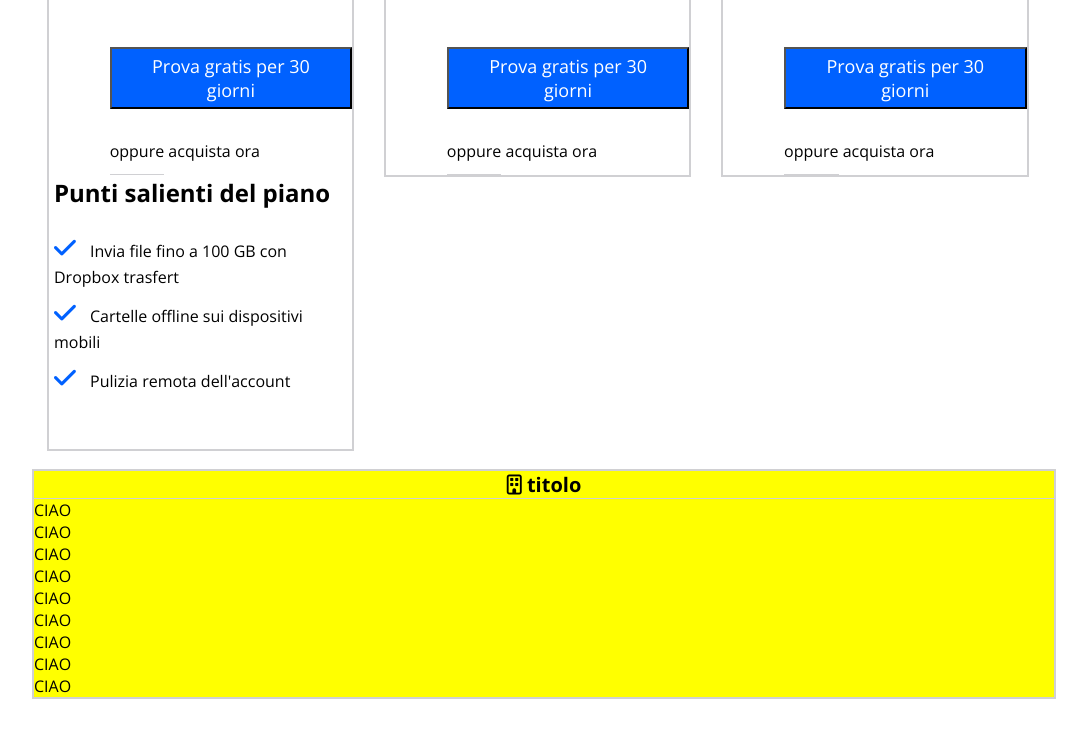
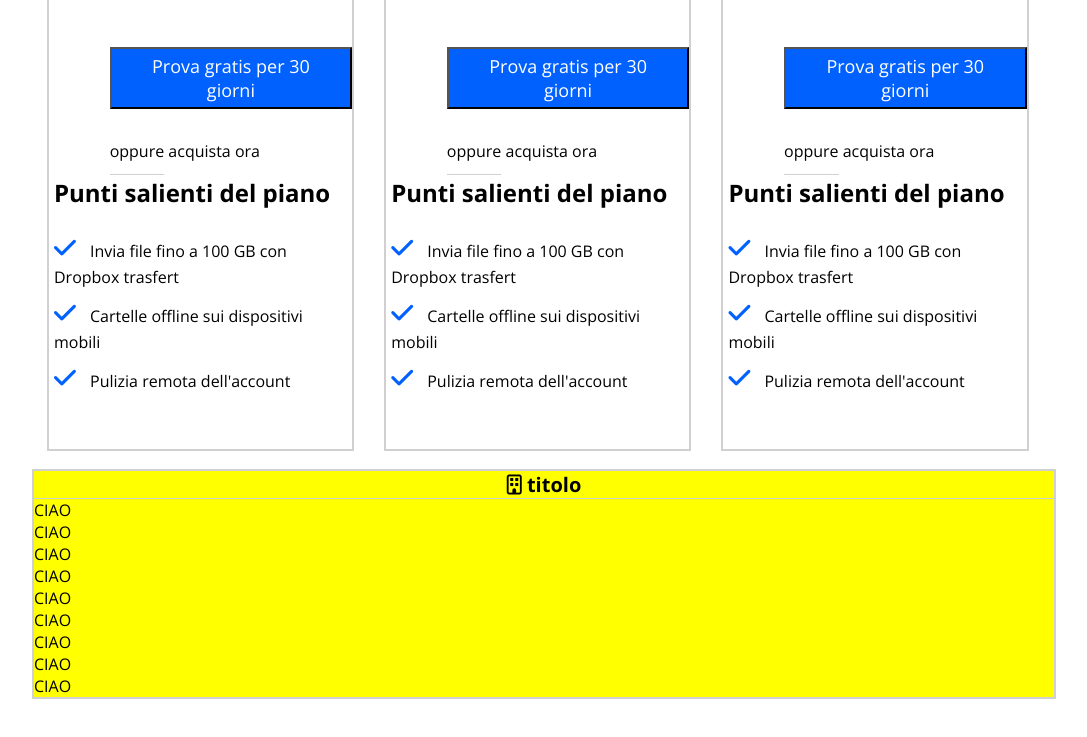
Before and after one commit to gabriele-annese/htmlcss-dropbox, a plain HTML site: page index.html in a window 1280 px wide. Shown: the part 1229-1966 px from the top of the page, without its empty margins (96-1183 px from the left). Drawn offline with nearby package versions, Linux system fonts and the light colour scheme.

Commit message:
add 3 column

```diff
--- a/index.html
+++ b/index.html
@@ -158,7 +158,7 @@
 
                 </div>
 
-            <!-- colum-2 -->
+            <!-- COLUMN-2 -->
                 <div class="column-main">
 
                     <h4 class="title-column">
@@ -208,9 +208,28 @@
                             oppure
                         </div>
                         <a href="#">acquista ora</a>
+                        <div class="list-bottom">
+                            <ul>
+                                <li>
+                                   <h2>Punti salienti del piano</h2>
+                                </li>
+                                <li>
+                                    <i class="fas fa-check"></i>
+                                    <span>Invia file fino a 100 GB con Dropbox trasfert</span>
+                                </li>
+                                <li>
+                                    <i class="fas fa-check"></i>
+                                    <span>Cartelle offline sui dispositivi mobili</span>
+                                </li>
+                                <li>
+                                    <i class="fas fa-check"></i>
+                                    <span>Pulizia remota dell'account</span>
+                                </li>
+                            </ul>
+                        </div>
                 </div>
 
-            <!-- colem'3 -->
+            <!-- COLUMN-3 -->
             <div class="column-main">
 
                 <h4 class="title-column">
@@ -260,7 +279,27 @@
                         oppure
                     </div>
                     <a href="#">acquista ora</a>
+                    <div class="list-bottom">
+                        <ul>
+                            <li>
+                               <h2>Punti salienti del piano</h2>
+                            </li>
+                            <li>
+                                <i class="fas fa-check"></i>
+                                <span>Invia file fino a 100 GB con Dropbox trasfert</span>
+                            </li>
+                            <li>
+                                <i class="fas fa-check"></i>
+                                <span>Cartelle offline sui dispositivi mobili</span>
+                            </li>
+                            <li>
+                                <i class="fas fa-check"></i>
+                                <span>Pulizia remota dell'account</span>
+                            </li>
+                        </ul>
+                    </div>
             </div>
+
          </div>
             <div class="central-column">
                 <h4 class="title-column">
```
